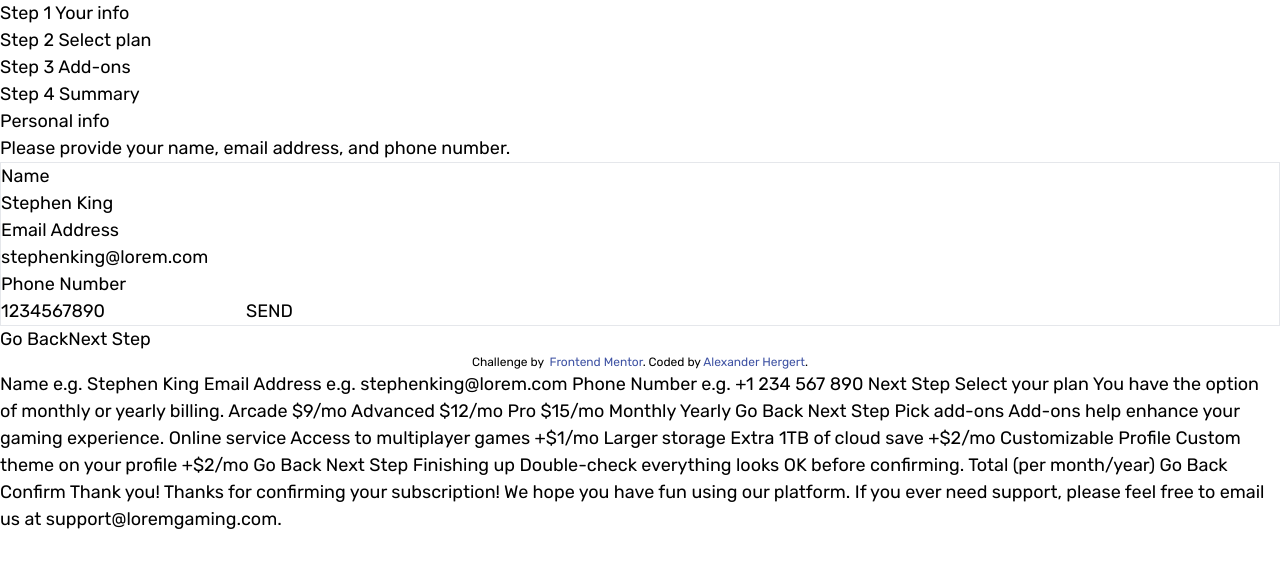
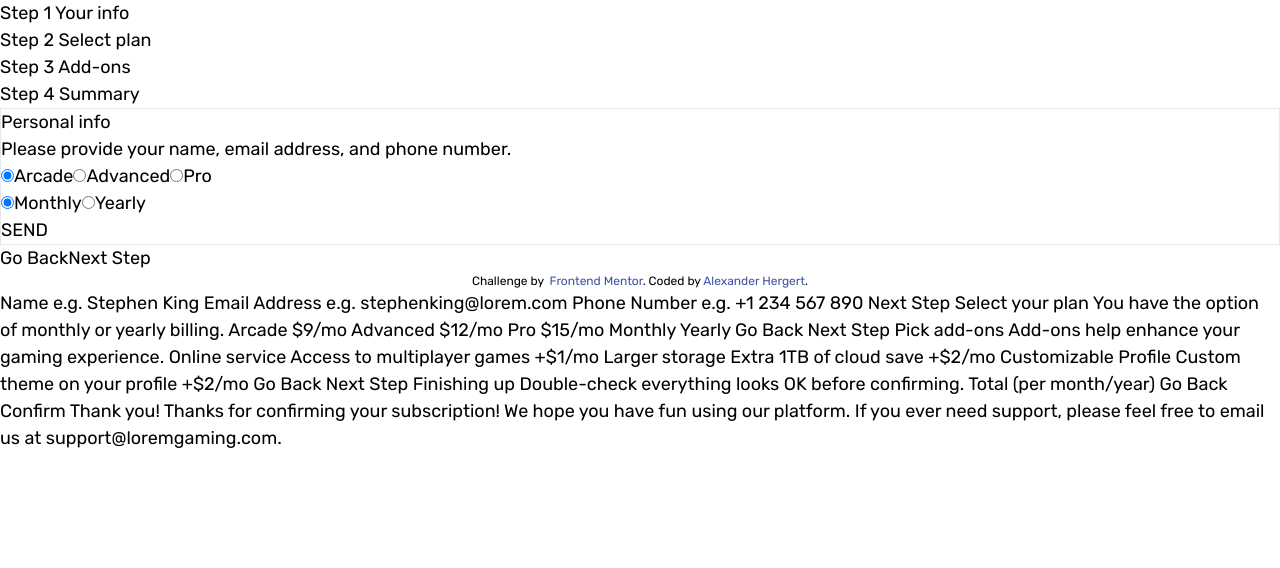
Before and after one commit to alexander-hergert/multi-step-form, a React (Vite) app: page / in a window 1280 px wide. Both pictures are taken after a click on the button "Next Step". Shown: the top 568 px of the page. Built offline with nearby package versions, Linux system fonts and the light colour scheme.

Commit message:
Create Form structure and types. Implement logic for controlls and form states.

```diff
--- /dev/null
+++ b/src/components/steps/FinishingUp.tsx
@@ -0,0 +1,41 @@
+interface FormInput {
+  name: string;
+  email: string;
+  phone: string;
+  plan: "Arcade" | "Advanced" | "Pro" | null;
+  yearly: boolean;
+  addOns: string[] | null;
+}
+
+const FinishingUp = (values: FormInput) => {
+  let addOns: string = "";
+
+  if (values.addOns) {
+    addOns = values.addOns.join(", ");
+  }
+
+  return (
+    <div>
+      <article>
+        <h1>Personal info</h1>
+        <p>Please provide your name, email address, and phone number.</p>
+      </article>
+      <article>
+        <div>
+          <h2>{values.plan}</h2>
+          <p></p>
+        </div>
+        <div>
+          <h2>{addOns}</h2>
+          <p></p>
+        </div>
+        <div>
+          <h2></h2>
+          <p></p>
+        </div>
+      </article>
+    </div>
+  );
+};
+
+export default FinishingUp;
--- a/src/components/steps/PersonalInfo.tsx
+++ b/src/components/steps/PersonalInfo.tsx
@@ -1,35 +1,27 @@
-import { useForm, SubmitHandler } from "react-hook-form";
+import { UseFormRegister, FieldErrors } from "react-hook-form";
 
-interface IFormInput {
+interface FormInput {
   name: string;
   email: string;
-  phone: string | number;
+  phone: string;
   plan: "Arcade" | "Advanced" | "Pro" | null;
+  yearly: boolean;
   addOns: string[] | null;
 }
 
-const PersonalInfo = () => {
-  const {
-    register,
-    formState: { errors },
-    handleSubmit,
-  } = useForm<IFormInput>();
-  const onSubmit: SubmitHandler<IFormInput> = (data) => console.log(data);
+interface PersonalInfoProps {
+  register: UseFormRegister<FormInput>;
+  errors: FieldErrors<FormInput>;
+}
 
+const PersonalInfo = ({ register, errors }: PersonalInfoProps) => {
   return (
-    <section>
-      <article>
-        <div>Step 1 Your info</div>
-        <div>Step 2 Select plan</div>
-        <div>Step 3 Add-ons</div>
-        <div>Step 4 Summary</div>
-      </article>
+    <div>
       <article>
         <h1>Personal info</h1>
         <p>Please provide your name, email address, and phone number.</p>
       </article>
-      <form onSubmit={handleSubmit(onSubmit)} className="border">
-        <label htmlFor="" className="block">
+      <label htmlFor="name" className="block">
         Name
       </label>
       <input
@@ -41,9 +33,7 @@ const PersonalInfo = () => {
         })}
         aria-invalid={errors.name ? "true" : "false"}
       />
-        {errors.name?.type === "required" && (
-          <p role="alert">First name is required</p>
-        )}
+      {errors.name?.type === "required" && <p role="alert">Name is required</p>}
       <label htmlFor="" className="block">
         Email Address
       </label>
@@ -52,11 +42,7 @@ const PersonalInfo = () => {
         Phone Number
       </label>
       <input defaultValue="1234567890" {...register("phone")} />
-        <input type="submit" value="SEND" />
-      </form>
-      <button>Go Back</button>
-      <button>Next Step</button>
-    </section>
+    </div>
   );
 };
 
--- /dev/null
+++ b/src/components/steps/PickAddOns.tsx
@@ -0,0 +1,44 @@
+import { UseFormRegister, FieldErrors } from "react-hook-form";
+
+interface FormInput {
+  name: string;
+  email: string;
+  phone: string;
+  plan: "Arcade" | "Advanced" | "Pro" | null;
+  yearly: boolean;
+  addOns: string[] | null;
+}
+
+interface PersonalInfoProps {
+  register: UseFormRegister<FormInput>;
+  errors: FieldErrors<FormInput>;
+}
+
+const PickAddOns = ({ register, errors }: PersonalInfoProps) => {
+  return (
+    <div>
+      <article>
+        <h1>Personal info</h1>
+        <p>Please provide your name, email address, and phone number.</p>
+      </article>
+      <label>
+        <input type="checkbox" value="online-service" {...register("addOns")} />
+        Checkbox 1
+      </label>
+      <label>
+        <input type="checkbox" value="larger-storage" {...register("addOns")} />
+        Checkbox 2
+      </label>
+      <label>
+        <input
+          type="checkbox"
+          value="customizable-profile"
+          {...register("addOns")}
+        />
+        Checkbox 3
+      </label>
+    </div>
+  );
+};
+
+export default PickAddOns;
--- /dev/null
+++ b/src/components/steps/SelectYourPlan.tsx
@@ -0,0 +1,63 @@
+import { UseFormRegister, FieldErrors } from "react-hook-form";
+
+interface FormInput {
+  name: string;
+  email: string;
+  phone: string;
+  plan: "Arcade" | "Advanced" | "Pro" | null;
+  yearly: boolean;
+  addOns: string[] | null;
+}
+
+interface PersonalInfoProps {
+  register: UseFormRegister<FormInput>;
+  errors: FieldErrors<FormInput>;
+}
+
+const SelectYourPlan = ({ register, errors }: PersonalInfoProps) => {
+  return (
+    <div>
+      <article>
+        <h1>Personal info</h1>
+        <p>Please provide your name, email address, and phone number.</p>
+      </article>
+      <div>
+        <label>
+          <input
+            type="radio"
+            value="Arcade"
+            {...register("plan")}
+            defaultChecked
+          />
+          Arcade
+        </label>
+        <label>
+          <input type="radio" value="Advanced" {...register("plan")} />
+          Advanced
+        </label>
+        <label>
+          <input type="radio" value="Pro" {...register("plan")} />
+          Pro
+        </label>
+      </div>
+      <div>
+        <label>
+          <input
+            type="radio"
+            value="false"
+            {...register("yearly")}
+            defaultChecked
+          />
+          Monthly
+        </label>
+
+        <label>
+          <input type="radio" value="true" {...register("yearly")} />
+          Yearly
+        </label>
+      </div>
+    </div>
+  );
+};
+
+export default SelectYourPlan;
--- a/src/pages/HomePage.tsx
+++ b/src/pages/HomePage.tsx
@@ -1,9 +1,61 @@
 import PersonalInfo from "../components/steps/PersonalInfo";
+import SelectYourPlan from "../components/steps/SelectYourPlan";
+import PickAddOns from "../components/steps/PickAddOns";
+import FinishingUp from "../components/steps/FinishingUp";
+import { useForm, SubmitHandler } from "react-hook-form";
+import { useState } from "react";
+
+interface FormInput {
+  name: string;
+  email: string;
+  phone: string;
+  plan: "Arcade" | "Advanced" | "Pro" | null;
+  yearly: boolean;
+  addOns: string[] | null;
+}
 
 const HomePage = () => {
+  const [page, setPage] = useState<number>(1);
+
+  const handlePrevPage = (): void => {
+    if (page > 1) {
+      setPage((prev) => prev - 1);
+    }
+  };
+
+  const handleNextPage = (): void => {
+    if (page < 4) {
+      setPage((prev) => prev + 1);
+    }
+  };
+
+  const {
+    register,
+    formState: { errors },
+    handleSubmit,
+    watch,
+  } = useForm<FormInput>();
+  const onSubmit: SubmitHandler<FormInput> = (data) => console.log(data);
+
+  const values = watch();
+  console.log(values);
   return (
     <main>
-      <PersonalInfo />
+      <section>
+        <div>Step 1 Your info</div>
+        <div>Step 2 Select plan</div>
+        <div>Step 3 Add-ons</div>
+        <div>Step 4 Summary</div>
+      </section>
+      <form onSubmit={handleSubmit(onSubmit)} className="border">
+        {page === 1 && <PersonalInfo register={register} errors={errors} />}
+        {page === 2 && <SelectYourPlan register={register} errors={errors} />}
+        {page === 3 && <PickAddOns register={register} errors={errors} />}
+        {page === 4 && <FinishingUp {...values} />}
+        <input type="submit" value="SEND" />
+      </form>
+      <button onClick={handlePrevPage}>Go Back</button>
+      <button onClick={handleNextPage}>Next Step</button>
     </main>
   );
 };
```
Also changed, not shown: 1 other file (tests, documents, lock files or other folders). Lines whose indentation alone changed are shown as unchanged.
